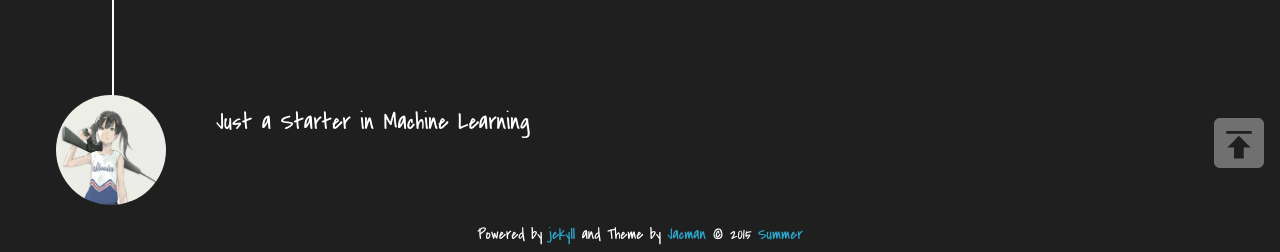
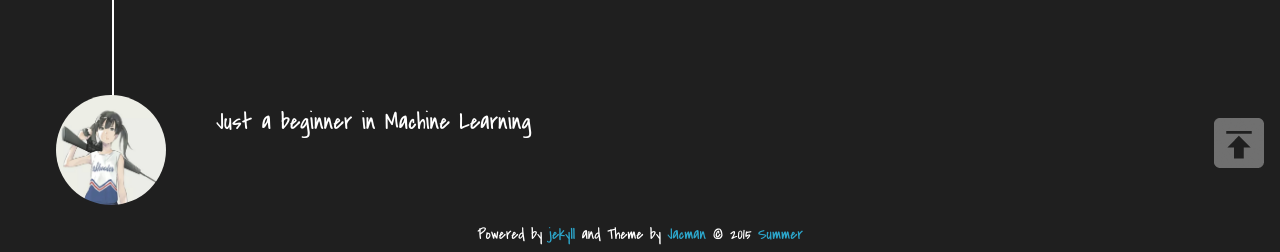
Before and after one commit to AgnesSummer/AgnesSummer.github.io, a Jekyll site: the page built from index.html, in a window 1280 px wide and 900 px high, scrolled down 5152 px. Shown: the part 645-897 px from the top of the window. Built offline with Jekyll 4.4.1, drawn with Linux system fonts in a browser that asks for light colours; emoji names are drawn with the system emoji font; Markdown is read by kramdown in place of the engine named in the settings; formulas are drawn with MathJax 3; the list of posts is cut into pages by our own code.

Commit message:
fix config

```diff
--- a/_config.yml
+++ b/_config.yml
@@ -89,7 +89,7 @@ share_button: true #enable share buttons if true
 #### Author information
 author:
   name: Summer      ## e.g. wuchong Author name
-  intro_line1:  "Just a Starter in Machine Learning "    ## your introduction on the bottom of the page
+  intro_line1:  "Just a beginner in Machine Learning "    ## your introduction on the bottom of the page
   intro_line2:  ""  ## the 2nd line
   weibo:      ## e.g. wuchong1014 or 2176287895 for http://weibo.com/2176287895
   weibo_verifier:  ## e.g. b3593ceb Your weibo-show widget verifier ,if you use weibo-show it is needed.
```
